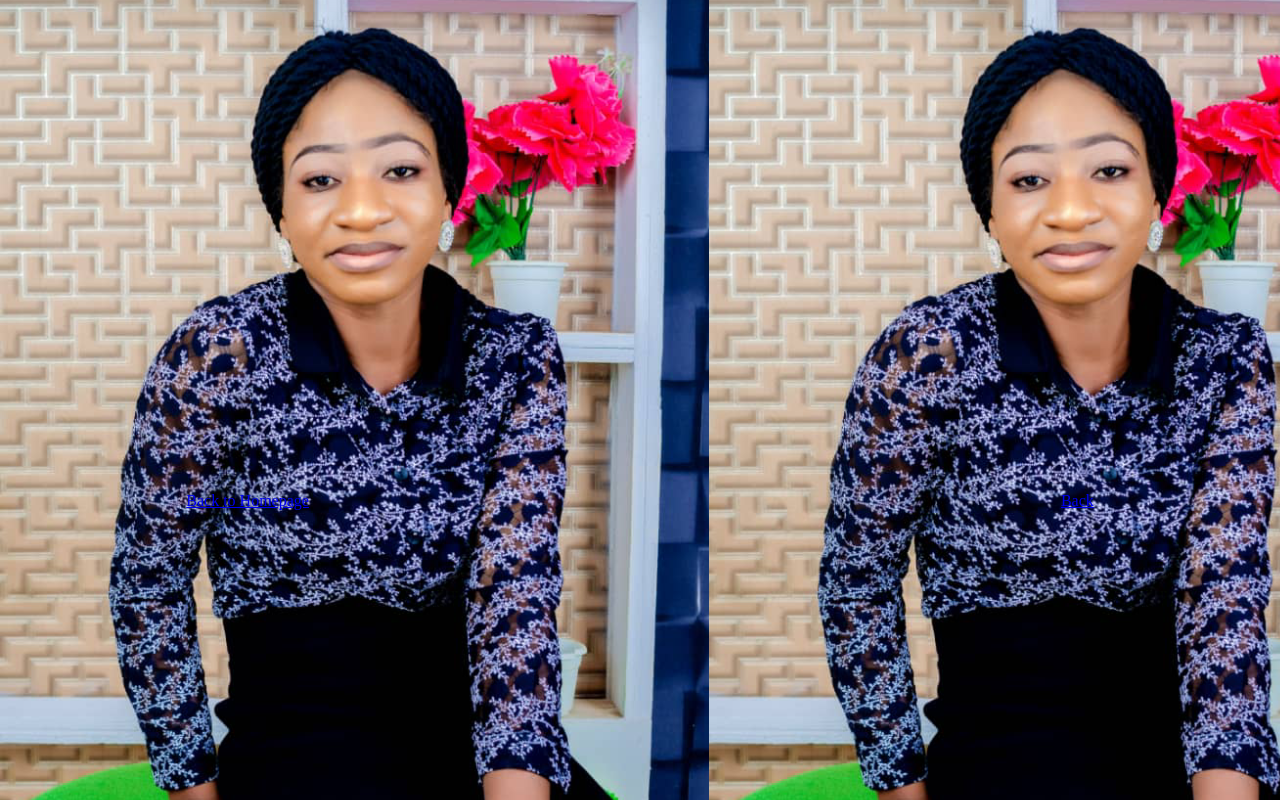
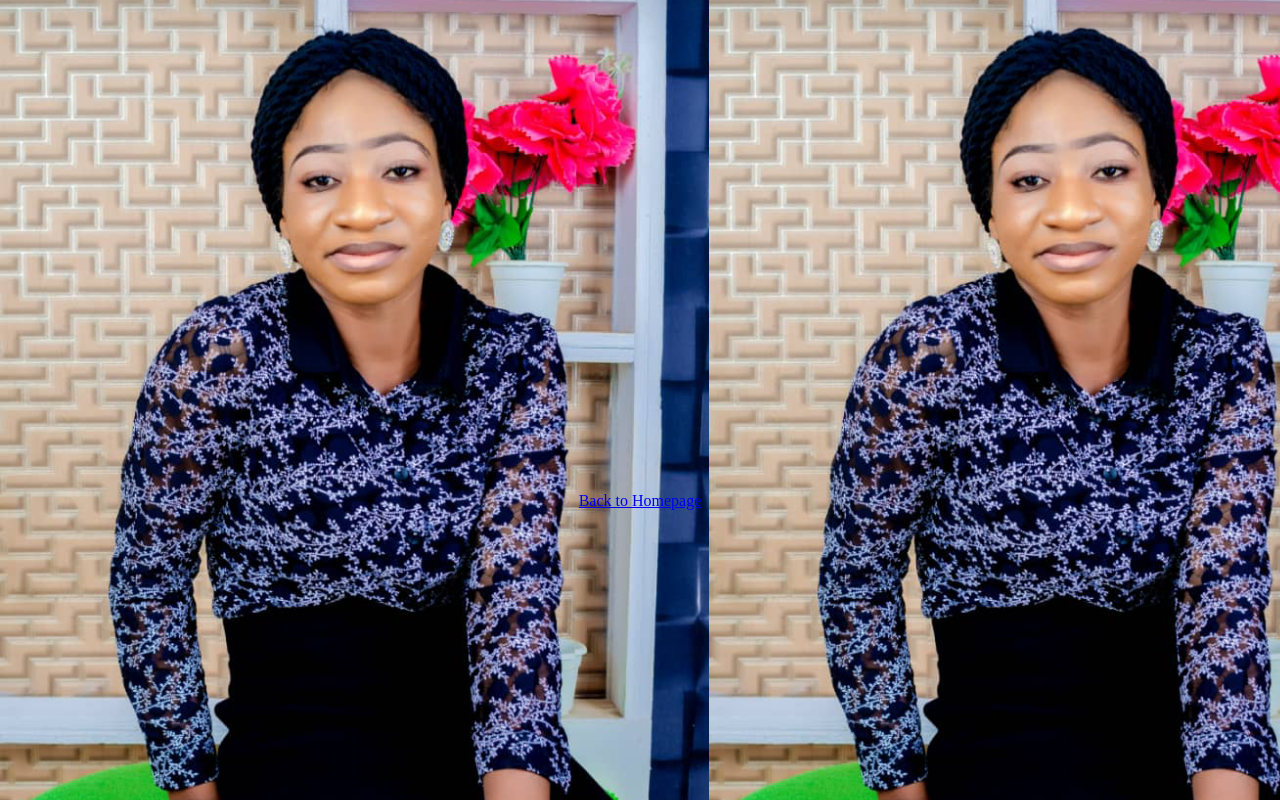
Before and after one commit to olabamijiodunayo/olabamijiodunayo, a plain HTML site: page me.html in a window 1280 px wide. Drawn offline with Linux system fonts and the light colour scheme.

Commit message:
Update me.html

```diff
--- a/me.html
+++ b/me.html
@@ -31,14 +31,7 @@
 <br>
 <br>
 
-  <p align="center"><a href="index.html">Back to Homepage</a>&nbsp;&nbsp;&nbsp;&nbsp;&nbsp;&nbsp;&nbsp;&nbsp;&nbsp;&nbsp;
-	&nbsp;&nbsp;&nbsp;&nbsp;&nbsp;&nbsp;&nbsp;&nbsp;&nbsp;&nbsp; &nbsp;&nbsp;&nbsp;&nbsp;&nbsp;&nbsp;&nbsp;&nbsp;&nbsp;&nbsp;
-	&nbsp;&nbsp;&nbsp;&nbsp;&nbsp;&nbsp;&nbsp;&nbsp;&nbsp;&nbsp; &nbsp;&nbsp;&nbsp;&nbsp;&nbsp;&nbsp;&nbsp;&nbsp;&nbsp;&nbsp;&nbsp;&nbsp;&nbsp;
-	&nbsp;&nbsp;&nbsp;&nbsp;&nbsp;&nbsp;&nbsp;&nbsp;&nbsp;&nbsp; &nbsp;&nbsp;&nbsp;&nbsp;&nbsp;&nbsp;&nbsp;&nbsp;&nbsp;&nbsp;
-	&nbsp;&nbsp;&nbsp;&nbsp;&nbsp;&nbsp;&nbsp;&nbsp;&nbsp;&nbsp; &nbsp;&nbsp;&nbsp;&nbsp;&nbsp;&nbsp;&nbsp;&nbsp;&nbsp;&nbsp;&nbsp;&nbsp;&nbsp;
-	&nbsp;&nbsp;&nbsp;&nbsp;&nbsp;&nbsp;&nbsp;&nbsp;&nbsp;&nbsp; &nbsp;&nbsp;&nbsp;&nbsp;&nbsp;&nbsp;&nbsp;&nbsp;&nbsp;&nbsp;
-	&nbsp;&nbsp;&nbsp;&nbsp;&nbsp;&nbsp;&nbsp;&nbsp;&nbsp;&nbsp; &nbsp;&nbsp;&nbsp;&nbsp;&nbsp;&nbsp;&nbsp;&nbsp;&nbsp;&nbsp;&nbsp;&nbsp;&nbsp;
-	&nbsp;&nbsp;&nbsp;&nbsp;&nbsp;&nbsp;&nbsp;&nbsp;&nbsp;&nbsp; &nbsp;&nbsp;&nbsp;&nbsp;&nbsp;&nbsp;&nbsp;&nbsp;&nbsp;&nbsp;
-	&nbsp;&nbsp;&nbsp;&nbsp;&nbsp;&nbsp;&nbsp;&nbsp;&nbsp;&nbsp; &nbsp;&nbsp;&nbsp;<a  href="myself.html" >Back</a></p>
+  <p align="center"><a href="index.html">Back to Homepage</a>
+
 </body>
 </html>
```
